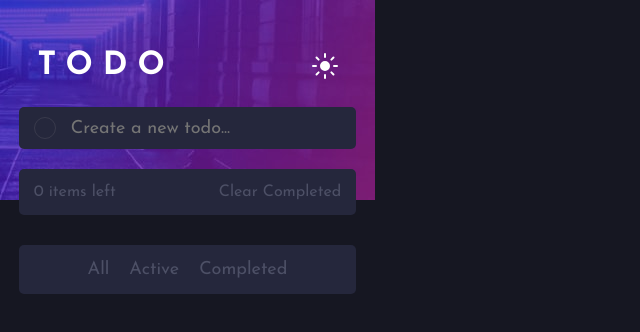
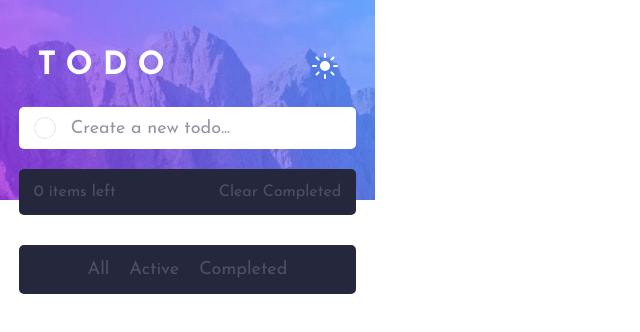
Before and after one commit to giulian13/todo-app, a React (Create React App) app: page / in a window 1280 px wide. Shown: the top 332 px of the page, without its empty margins (0-640 px from the left). Built offline with nearby package versions, Linux system fonts and the light colour scheme.

Commit message:
implement full functionality of buttons

```diff
--- a/src/App.css
+++ b/src/App.css
@@ -7,12 +7,26 @@ p {
   padding: 0;
 }
 
-.App {
+.AppDark {
   font-family: "Josefin Sans", sans-serif;
   box-sizing: border-box;
   padding: 0;
   margin: 0;
   background-color: hsl(235, 21%, 11%);
+
+  position: relative;
+
+  min-height: 100vh;
+
+  z-index: 0;
+}
+
+.AppLight {
+  font-family: "Josefin Sans", sans-serif;
+  box-sizing: border-box;
+  padding: 0;
+  margin: 0;
+  background-color: whitehsl(0, 0%, 98%);
 
   position: relative;
 
--- a/src/App.js
+++ b/src/App.js
@@ -5,30 +5,30 @@ import backgroundImgMobileDark from "./img/bg-mobile-dark.jpg";
 import backgroundImgMobileLight from "./img/bg-mobile-light.jpg";
 import backgroundImgDeskDark from "./img/bg-desktop-dark.jpg";
 import backgroundImgDeskLight from "./img/bg-desktop-light.jpg";
-import iconSun from "./img/icon-sun.svg";
 
-import { useEffect, useState } from "react";
+import { useState } from "react";
 
 import ToDoListScreen from "./components/ToDoListScreen";
+import LightMode from "./components/LightMode";
 
 function App() {
-  const [backgroundImage, setBackgroundImage] = useState(
-    backgroundImgMobileDark
-  );
+  const [isLightTheme, setLightTheme] = useState(true);
 
   return (
-    <div className="App">
+    <div className={isLightTheme ? "AppLight" : "AppDark"}>
       <div className="mainFrame">
         <img
           className="backgroundImg"
-          src={backgroundImage}
+          src={
+            isLightTheme ? backgroundImgMobileLight : backgroundImgMobileDark
+          }
           alt="mobile background"
         ></img>
         <header>
           <h1>TODO</h1>
-          <img src={iconSun} alt="light/dark mode button"></img>
+          <LightMode setLightTheme={setLightTheme} />
         </header>
-        <ToDoListScreen />
+        <ToDoListScreen isLghtTheme={isLightTheme} />
       </div>
     </div>
   );
--- a/src/components/FiltersTodo.jsx
+++ b/src/components/FiltersTodo.jsx
@@ -5,9 +5,27 @@ export default function FiltersTodo(props) {
 
   return (
     <div className="filtersFrame">
-      <p>All</p>
-      <p>Active</p>
-      <p>Completed</p>
+      <p
+        onClick={() => {
+          setFilteredBy("all");
+        }}
+      >
+        All
+      </p>
+      <p
+        onClick={() => {
+          setFilteredBy("active");
+        }}
+      >
+        Active
+      </p>
+      <p
+        onClick={() => {
+          setFilteredBy("completed");
+        }}
+      >
+        Completed
+      </p>
     </div>
   );
 }
--- a/src/components/InputComponent.css
+++ b/src/components/InputComponent.css
@@ -1,4 +1,52 @@
-.inputFrame {
+/* Light theme CSS */
+
+.inputFrameLight {
+  font-size: 18px;
+  color: hsl(236, 9%, 61%);
+
+  background-color: white;
+
+  width: 90%;
+
+  padding: 10px 0;
+  margin-bottom: 20px;
+  border-radius: 5px;
+}
+
+
+.inputFrameLight p {
+  padding-right: 30px;
+
+}
+
+.inputFrameLight .checkButton {
+  margin: 0 15px;
+  padding: 10px;
+  border-radius: 50%;
+  border: solid 1px hsl(236, 33%, 92%);
+}
+
+.inputFrameLight form {
+  display: flex;
+  align-items: center;
+  justify-content: flex-start;
+
+}
+
+.inputFrameLight input {
+  all: unset;
+  background-color: white;
+
+}
+
+.inputFrameLight ::placeholder {
+  color: hsl(236, 9%, 61%);
+}
+
+/* Dark theme CSS */
+
+
+.inputFrameDark {
   font-size: 18px;
   color: hsl(233, 14%, 35%);
 
@@ -11,23 +59,24 @@
   border-radius: 5px;
 }
 
-.inputFrame p {
+.inputFrameDark p {
   padding-right: 30px;
 }
 
-.inputFrame .checkButton {
+.inputFrameDark .checkButton {
   margin: 0 15px;
   padding: 10px;
   border-radius: 50%;
   border: solid 1px hsl(237, 14%, 26%);
 }
-.inputFrame form {
+
+.inputFrameDark form {
   display: flex;
   align-items: center;
   justify-content: flex-start;
 }
 
-.inputFrame input {
+.inputFrameDark input {
   all: unset;
   background-color: hsl(235, 24%, 19%);
 }
--- a/src/components/InputComponent.jsx
+++ b/src/components/InputComponent.jsx
@@ -13,7 +13,7 @@ export default function InputComponent(props) {
   }
 
   return (
-    <div className="inputFrame">
+    <div className="inputFrameLight">
       <form onSubmit={handleSubmit}>
         <div className="checkButton"></div>
         <input
@@ -25,9 +25,6 @@ export default function InputComponent(props) {
             e.preventDefault();
             setInputText(e.target.value);
           }}
-          onSubmit={(e) => {
-            // console.log(e.target.value);
-          }}
           name="todo input"
         />
       </form>
--- /dev/null
+++ b/src/components/LightMode.jsx
@@ -0,0 +1,29 @@
+import { useState } from "react";
+
+import iconSun from "../img/icon-sun.svg";
+import iconMoon from "../img/icon-moon.svg";
+
+export default function LightMode(props) {
+  const { setLightTheme } = props;
+  const [iconButtonImg, setIconButtonImg] = useState(iconSun);
+
+  function changeLightMode() {
+    if (iconButtonImg === iconSun) {
+      setIconButtonImg(iconMoon);
+      setLightTheme(false);
+    } else {
+      setIconButtonImg(iconSun);
+      setLightTheme(true);
+    }
+  }
+
+  return (
+    <img
+      onClick={() => {
+        changeLightMode();
+      }}
+      src={iconButtonImg}
+      alt="light/dark mode button"
+    ></img>
+  );
+}
--- a/src/components/ToDoListScreen.jsx
+++ b/src/components/ToDoListScreen.jsx
@@ -6,11 +6,13 @@ import FiltersTodo from "./FiltersTodo";
 
 import { useState } from "react";
 
-export default function ToDoListScreen() {
+export default function ToDoListScreen(props) {
+  const { isLightTheme } = props;
+
   const [toDoList, setToDoList] = useState([]);
 
   const [itemNumber, setItemNumber] = useState(0);
-  const [filteredBy, setFilteredBy] = useState("Completed");
+  const [filteredBy, setFilteredBy] = useState("all");
 
   const pushNewItem = (inputText) => {
     setToDoList([
@@ -22,7 +24,10 @@ export default function ToDoListScreen() {
 
   return (
     <div className="listFrame">
-      <InputComponent insertToDoItem={pushNewItem} />
+      <InputComponent
+        insertToDoItem={pushNewItem}
+        isLightTheme={isLightTheme}
+      />
       <TodoItemList
         toDoList={toDoList}
         setToDoList={setToDoList}
--- a/src/components/TodoItemList.jsx
+++ b/src/components/TodoItemList.jsx
@@ -1,6 +1,8 @@
 import "../components/TodoItemList.css";
 import TodoItem from "./TodoItem";
 import Counter from "./Counter";
+
+import { useEffect } from "react";
 
 export default function TodoItemList(props) {
   const { toDoList, setToDoList, filteredBy } = props;
@@ -34,9 +36,19 @@ export default function TodoItemList(props) {
     setToDoList(newList);
   };
 
+  const howToFilter = () => {
+    if (filteredBy === "active") {
+      return toDoList.filter((item) => item.completed === false);
+    } else if (filteredBy === "completed") {
+      return toDoList.filter((item) => item.completed === true);
+    } else {
+      return toDoList;
+    }
+  };
+
   return (
     <div className="frameList">
-      {toDoList.map((toDoItem) => {
+      {howToFilter().map((toDoItem) => {
         return (
           <TodoItem
             key={toDoItem.id}
```
